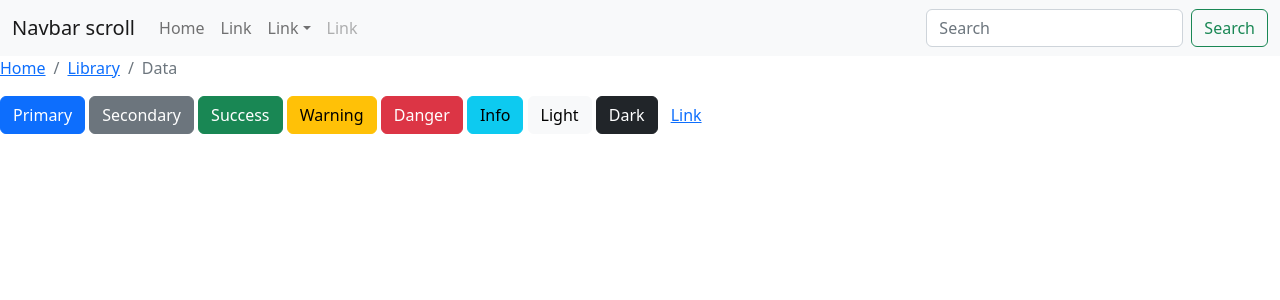
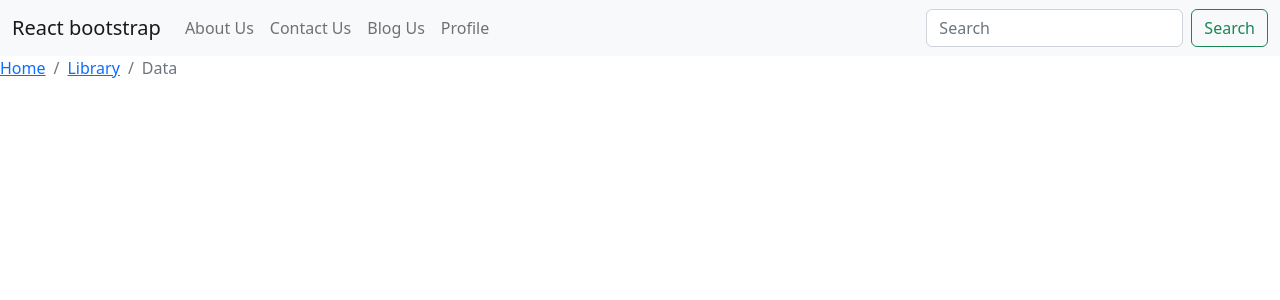
Before and after one commit to Ouss-tagh-dev/React-js-Fundamental, a React (Create React App) app: page / in a window 1280 px wide. Shown: the top 300 px of the page. Built offline with nearby package versions, Linux system fonts and the light colour scheme; the HTML template or start-up script is replaced by a standard one.

Commit message:
React Router DOM

```diff
--- a/package.json
+++ b/package.json
@@ -10,6 +10,7 @@
     "react": "^18.2.0",
     "react-bootstrap": "^2.7.0",
     "react-dom": "^18.2.0",
+    "react-router-dom": "^6.7.0",
     "react-scripts": "5.0.1",
     "web-vitals": "^2.1.4"
   },
--- a/src/App.js
+++ b/src/App.js
@@ -6,7 +6,6 @@ import {
   Navbar,
   Container,
   Nav,
-  NavDropdown,
   Form,
 } from "react-bootstrap";
 class App extends Component {
@@ -15,7 +14,7 @@ class App extends Component {
       <div className="App">
         <Navbar bg="light" expand="lg">
           <Container fluid>
-            <Navbar.Brand href="#">Navbar scroll</Navbar.Brand>
+            <Navbar.Brand href="#">React bootstrap</Navbar.Brand>
             <Navbar.Toggle aria-controls="navbarScroll" />
             <Navbar.Collapse id="navbarScroll">
               <Nav
@@ -23,21 +22,10 @@ class App extends Component {
                 style={{ maxHeight: "100px" }}
                 navbarScroll
               >
-                <Nav.Link href="#action1">Home</Nav.Link>
-                <Nav.Link href="#action2">Link</Nav.Link>
-                <NavDropdown title="Link" id="navbarScrollingDropdown">
-                  <NavDropdown.Item href="#action3">Action</NavDropdown.Item>
-                  <NavDropdown.Item href="#action4">
-                    Another action
-                  </NavDropdown.Item>
-                  <NavDropdown.Divider />
-                  <NavDropdown.Item href="#action5">
-                    Something else here
-                  </NavDropdown.Item>
-                </NavDropdown>
-                <Nav.Link href="#" disabled>
-                  Link
-                </Nav.Link>
+                <Nav.Link href="#action2">About Us</Nav.Link>
+                <Nav.Link href="#action1">Contact Us</Nav.Link>
+                <Nav.Link href="#action2">Blog Us</Nav.Link>
+                <Nav.Link href="#action1">Profile</Nav.Link>
               </Nav>
               <Form className="d-flex">
                 <Form.Control
@@ -59,16 +47,6 @@ class App extends Component {
           </Breadcrumb.Item>
           <Breadcrumb.Item active>Data</Breadcrumb.Item>
         </Breadcrumb>
-
-        <Button variant="primary">Primary</Button>{" "}
-        <Button variant="secondary">Secondary</Button>{" "}
-        <Button variant="success">Success</Button>{" "}
-        <Button variant="warning">Warning</Button>{" "}
-        <Button variant="danger">Danger</Button>{" "}
-        <Button variant="info">Info</Button>{" "}
-        <Button variant="light">Light</Button>{" "}
-        <Button variant="dark">Dark</Button>
-        <Button variant="link">Link</Button>
       </div>
     );
   }
```
Also changed, not shown: src/components/Check.jsx (deleted, +0 -27 lines), src/components/Hello.jsx (deleted, +0 -9 lines), src/components/Hook.jsx (deleted, +0 -31 lines), src/components/Learning.css (deleted, +0 -8 lines), src/components/Learning.jsx (deleted, +0 -45 lines), src/components/About.jsx (added), src/components/Blog.jsx (added), src/components/Contact.jsx (added), src/components/Profile.jsx (added), 1 other file (tests, documents, lock files or other folders).
